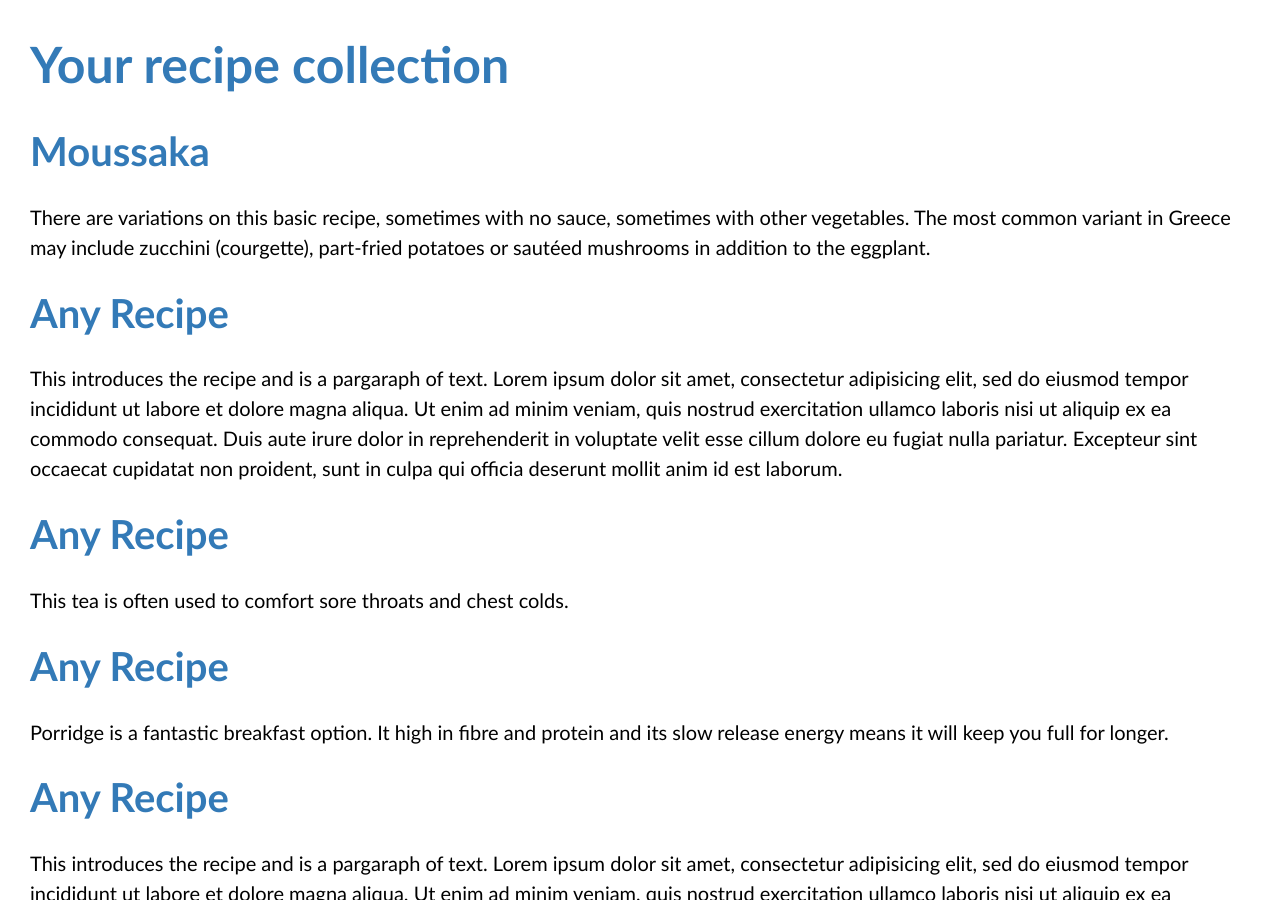
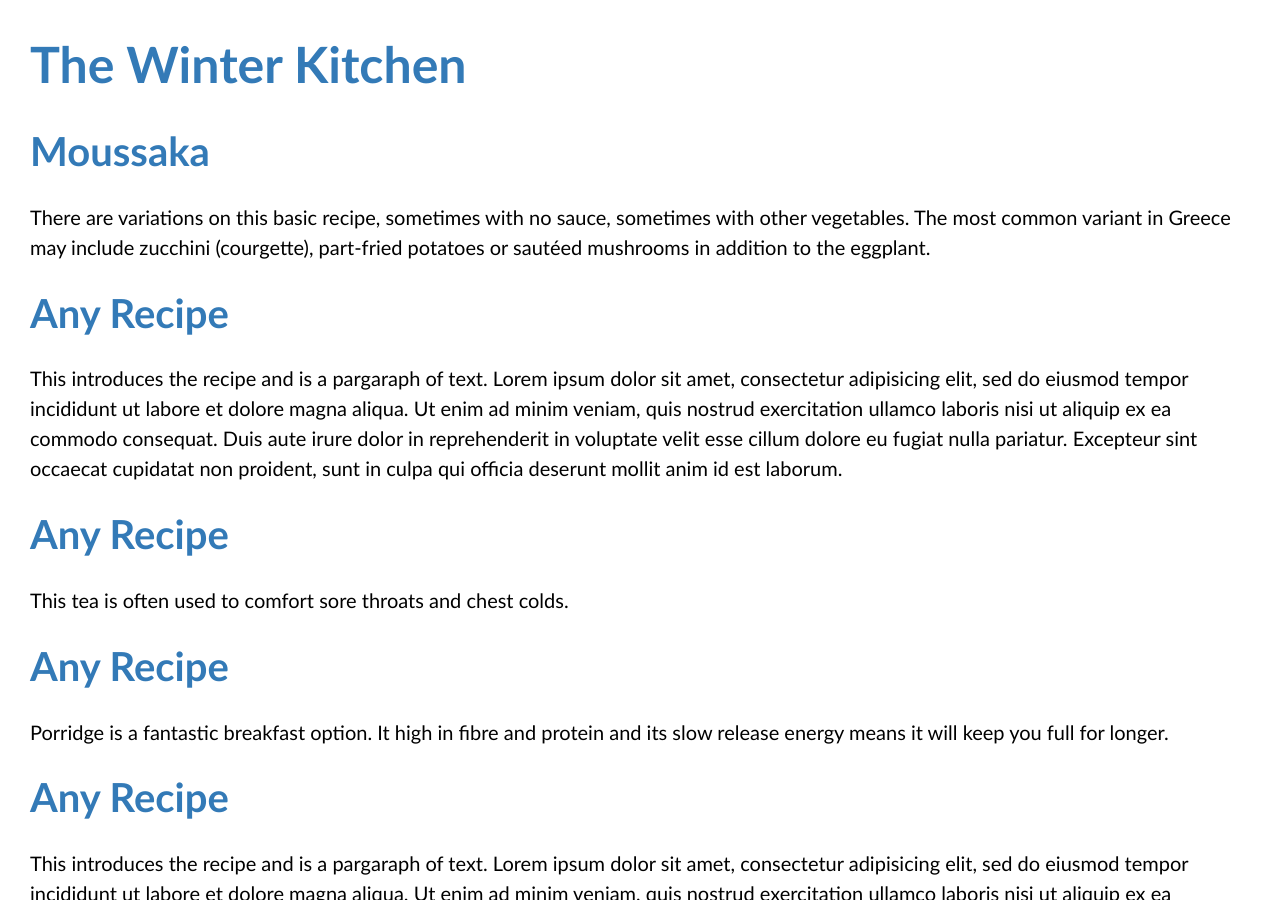
Before and after one commit to AgneteSteine/agnetesteine.github.io, a Jekyll site: the page built from pages/recipelisting.md, in a window 1280 px wide and 900 px high. Built offline with Jekyll 4.4.1, drawn with Linux system fonts in a browser that asks for light colours.

Commit message:
Changes to config and pages

```diff
--- a/_config.yml
+++ b/_config.yml
@@ -53,7 +53,7 @@
 # Change this text to yourown
 header_text:
 
-recipecollection: Your recipe collection
+recipecollection: The Winter Kitchen
 
 # find an image for your own home page and put it into the images folder
 header_feature_image: uploads/Untitled-11.jpg
```
Also changed, not shown: pages/recipes.md (+1 -1 lines).
